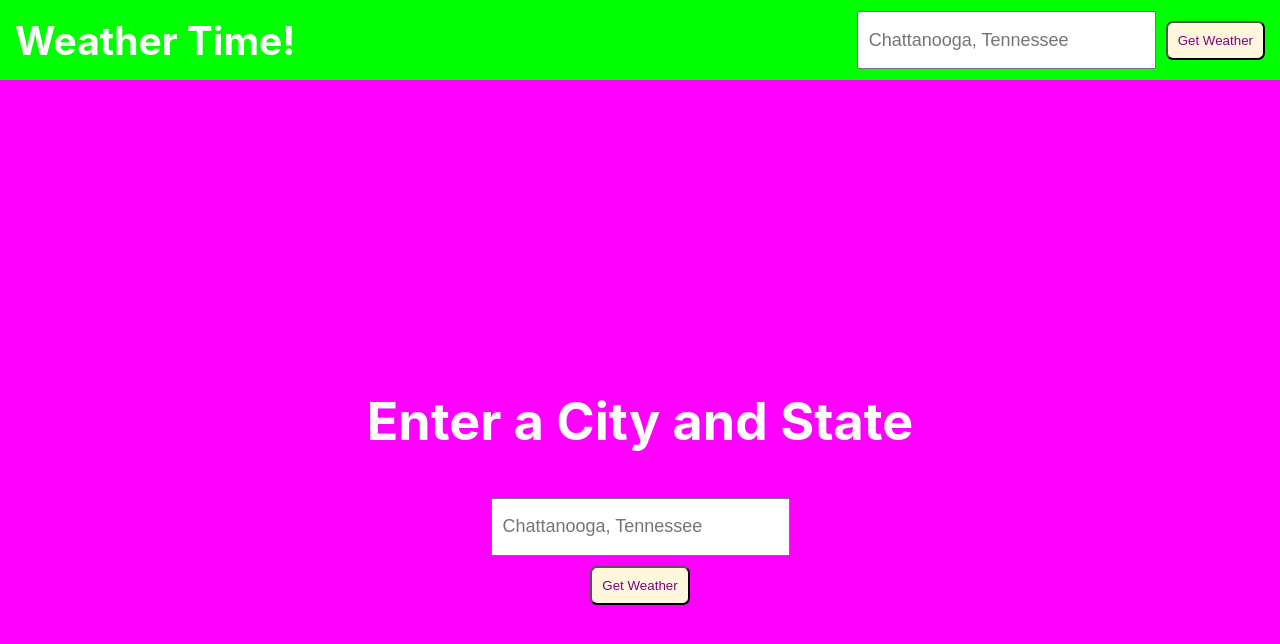
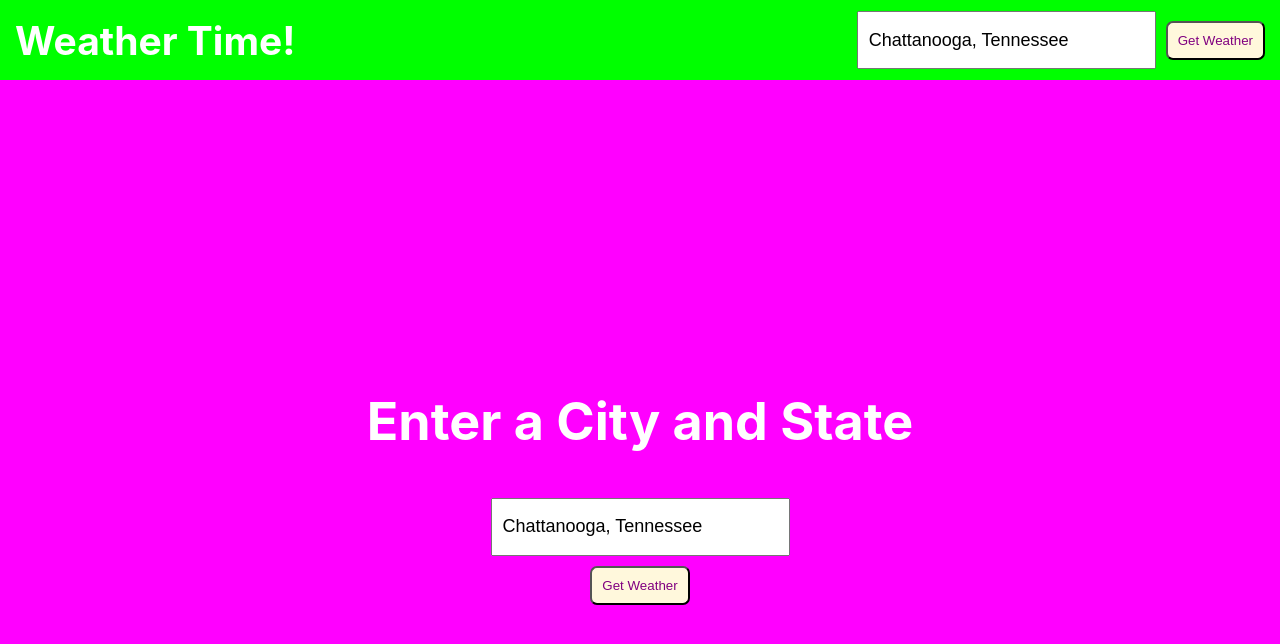
Before and after one commit to matthewricecampbell/weather-app, a React (Create React App) app: page / in a window 1280 px wide. Shown: the top 644 px of the page. Built offline with nearby package versions, Linux system fonts and the light colour scheme.

Commit message:
Set city name to state

```diff
--- a/src/components/WeatherForm.js
+++ b/src/components/WeatherForm.js
@@ -3,12 +3,52 @@ import PropTypes from 'prop-types';
 import '../App.css';
 
 class WeatherForm extends Component {
+  constructor(props) {
+    super();
+    this.state = {
+      city: 'Chattanooga, Tennessee',
+    };
+    this.handleChange = this.handleChange.bind(this);
+    this.handleSubmit = this.handleSubmit.bind(this);
+  }
+
+  componentDidMount() {
+    console.log('state', this.state)
+  }
+
+  handleChange(event) {
+    var value = event.target.value;
+
+    this.setState(function () {
+      return {
+        city: value
+      }
+    });
+  }
+
+  handleSubmit(event) {
+    event.preventDefault();
+    console.log(this.state.city)
+  }
+
   render() {
     return(
-      <div className={this.props.flexDirection}>
-        <input type="text" placeholder="Chattanooga, Tennessee" />
-        <button type="button" className="btn-primary">Get Weather</button>
-      </div>
+      <form className={this.props.flexDirection} onSubmit={this.handleSubmit}>
+        <input
+          id='city'
+          placeholder='Chattanooga, Tennessee'
+          type='text'
+          value={this.state.city}
+          autoComplete='off'
+          onChange={this.handleChange}
+        />
+        <button
+          className='btn-primary'
+          type='submit'
+          disabled={!this.state.city}>
+            Get Weather
+        </button>
+      </form>
     )
   }
 }
```
